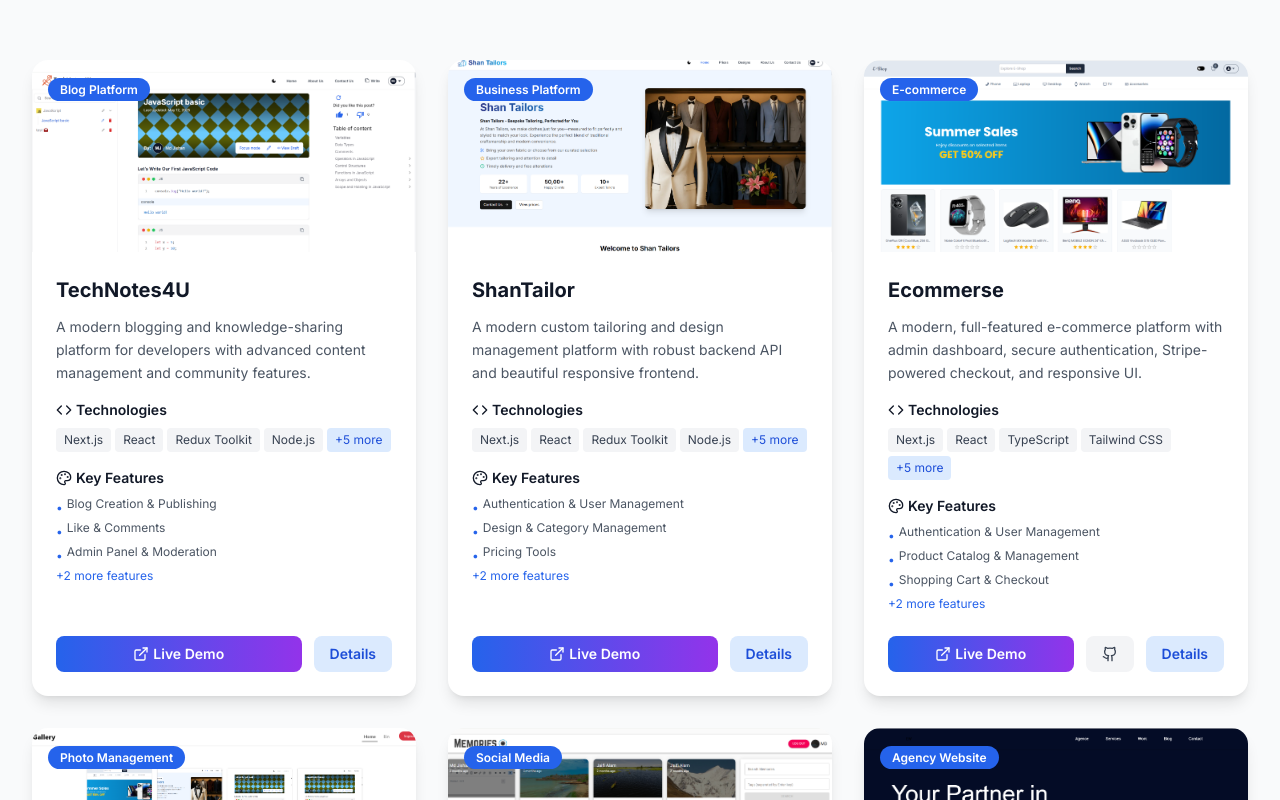
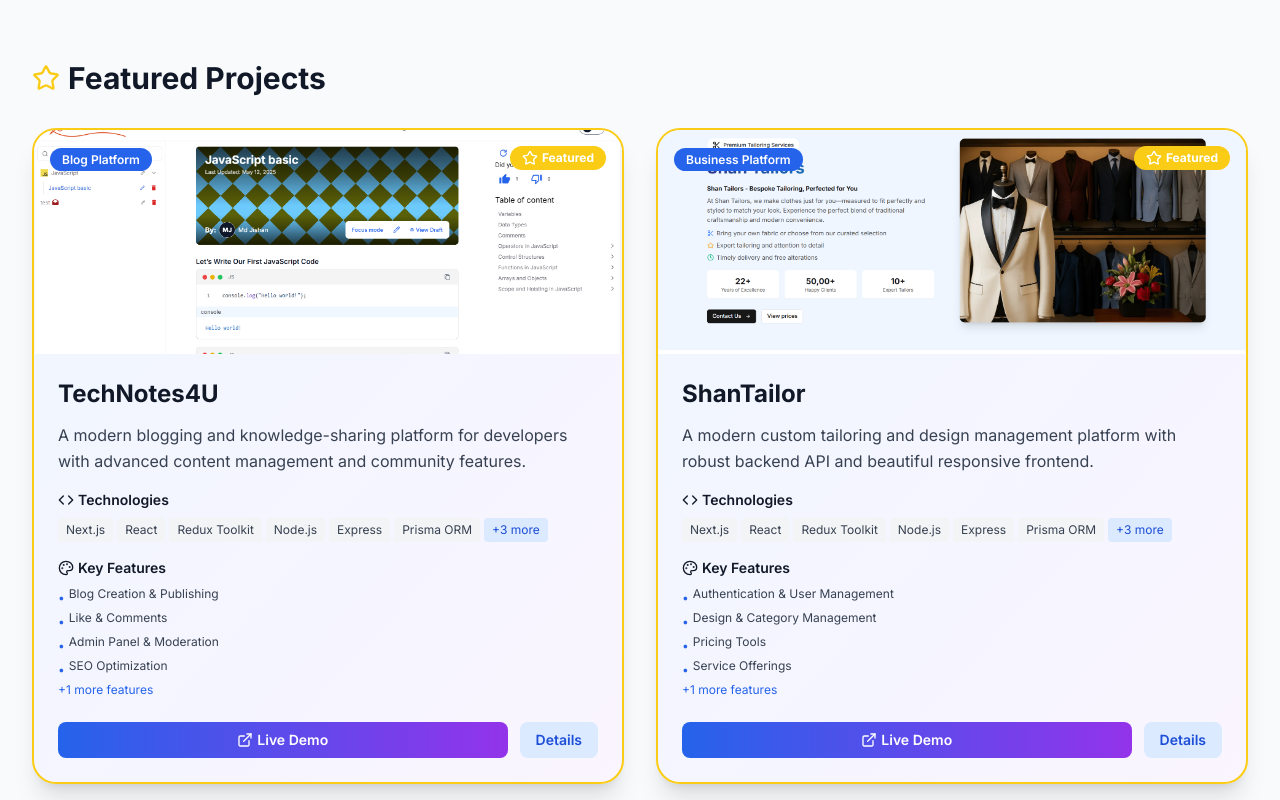
Before and after one commit to md-jishan-ansari/portfolio, a Next.js app: page /projects in a window 1280 px wide. Shown: the part 240-1040 px from the top of the page. Built offline with nearby package versions, Linux system fonts and the light colour scheme.

Commit message:
now featured porjects and others porjects are now separated

```diff
--- a/src/components/Projects.tsx
+++ b/src/components/Projects.tsx
@@ -2,7 +2,7 @@
 
 import { motion } from 'framer-motion';
 import { useScrollAwareInView } from '@/lib/hooks/useScrollAwareInView';
-import { ExternalLink, Github, Code, Palette, Mail } from 'lucide-react';
+import { ExternalLink, Github, Code, Palette, Mail, Star } from 'lucide-react';
 import Image from 'next/image';
 
 const Projects = () => {
@@ -15,6 +15,7 @@ const Projects = () => {
     {
       slug: "technotes4u",
       title: "TechNotes4U",
+      featured: true,
       description: "A modern blogging and knowledge-sharing platform for developers with advanced content management and community features.",
       image: "/images/technotes4u.png",
       liveUrl: "https://technotes4u.com/",
@@ -25,6 +26,7 @@ const Projects = () => {
     {
       slug: "shantailor",
       title: "ShanTailor",
+      featured: true,
       description: "A modern custom tailoring and design management platform with robust backend API and beautiful responsive frontend.",
       image: "/images/shantailors.png",
       liveUrl: "http://shantailors.in",
@@ -78,6 +80,9 @@ const Projects = () => {
     }
   ];
 
+  const featuredProjects = projects.filter(p => p.featured);
+  const otherProjects = projects.filter(p => !p.featured);
+
   const containerVariants = {
     hidden: { opacity: 0 },
     visible: {
@@ -110,7 +115,7 @@ const Projects = () => {
           className="text-center mb-16"
         >
           <h2 className="text-3xl md:text-4xl lg:text-5xl font-bold mb-6">
-            Featured <span className="gradient-text">Projects</span>
+            <span className="gradient-text">Projects</span>
           </h2>
           <div className="w-24 h-1 bg-gradient-to-r from-blue-600 to-purple-600 mx-auto rounded-full" />
           <p className="text-lg text-gray-600 dark:text-gray-300 mt-6 max-w-3xl mx-auto">
@@ -119,13 +124,173 @@ const Projects = () => {
           </p>
         </motion.div>
 
+        {/* Featured Projects Section */}
+        {featuredProjects.length > 0 && (
+          <section className="mb-20">
+            <motion.h3
+              initial={{ opacity: 0, y: 30 }}
+              animate={inView ? { opacity: 1, y: 0 } : { opacity: 0, y: 30 }}
+              transition={{ duration: 0.8 }}
+              className="text-2xl md:text-3xl font-bold mb-8 flex items-center gap-2"
+            >
+              <Star className="h-7 w-7 text-yellow-400" />
+              Featured Projects
+            </motion.h3>
+            <motion.div
+              initial="hidden"
+              animate={inView ? "visible" : "hidden"}
+              variants={containerVariants}
+              className="grid md:grid-cols-2 gap-8"
+            >
+              {featuredProjects.map((project) => (
+                <motion.div
+                  key={project.title}
+                  variants={itemVariants}
+                  className="bg-gradient-to-br from-blue-50 to-purple-50 dark:from-blue-900/40 dark:to-purple-900/40 border-2 border-yellow-400 dark:border-yellow-500 rounded-3xl shadow-xl hover:shadow-2xl transition-all duration-300 overflow-hidden group relative"
+                >
+                  {/* Featured Badge */}
+                  <span className="absolute top-4 right-4 px-3 py-1 bg-yellow-400 text-white text-xs font-bold rounded-full z-10 flex items-center gap-1">
+                    <Star className="h-4 w-4" /> Featured
+                  </span>
+                  {/* Project Image */}
+                  <div className="relative overflow-hidden">
+                    <motion.a
+                      href={`/projects/${project.slug}`}
+                      whileHover={{ scale: 1.02 }}
+                      whileTap={{ scale: 0.98 }}
+                      className="block cursor-pointer"
+                    >
+                      <Image
+                        src={project.image}
+                        alt={project.title}
+                        width="600"
+                        height="350"
+                        className="w-full h-56 object-cover group-hover:scale-105 transition-transform duration-300"
+                        unoptimized
+                      />
+                    </motion.a>
+                    <div className="absolute top-4 left-4">
+                      <span className="px-3 py-1 bg-blue-600 text-white text-xs font-semibold rounded-full">
+                        {project.category}
+                      </span>
+                    </div>
+                  </div>
+                  {/* Project Content */}
+                  <div className="p-6 flex flex-col h-full">
+                    <motion.a
+                      href={`/projects/${project.slug}`}
+                      whileHover={{ scale: 1.02 }}
+                      whileTap={{ scale: 0.98 }}
+                      className="cursor-pointer"
+                    >
+                      <h3 className="text-2xl font-bold text-gray-900 dark:text-white mb-3 hover:text-blue-600 dark:hover:text-blue-400 transition-colors duration-300">
+                        {project.title}
+                      </h3>
+                    </motion.a>
+                    <p className="text-gray-700 dark:text-gray-200 text-base mb-4 leading-relaxed">
+                      {project.description}
+                    </p>
+                    {/* Technologies */}
+                    <div className="mb-4">
+                      <h4 className="text-sm font-semibold text-gray-900 dark:text-white mb-2 flex items-center">
+                        <Code className="h-4 w-4 mr-1" />
+                        Technologies
+                      </h4>
+                      <div className="flex flex-wrap gap-1">
+                        {project.technologies.slice(0, 6).map((tech) => (
+                          <span
+                            key={tech}
+                            className="px-2 py-1 bg-gray-100 dark:bg-gray-700 text-gray-700 dark:text-gray-300 text-xs rounded"
+                          >
+                            {tech}
+                          </span>
+                        ))}
+                        {project.technologies.length > 6 && (
+                          <span className="px-2 py-1 bg-blue-100 dark:bg-blue-900/30 text-blue-700 dark:text-blue-300 text-xs rounded">
+                            +{project.technologies.length - 6} more
+                          </span>
+                        )}
+                      </div>
+                    </div>
+                    {/* Key Features */}
+                    <div className="mb-6">
+                      <h4 className="text-sm font-semibold text-gray-900 dark:text-white mb-2 flex items-center">
+                        <Palette className="h-4 w-4 mr-1" />
+                        Key Features
+                      </h4>
+                      <ul className="space-y-1">
+                        {project.features.slice(0, 4).map((feature, idx) => (
+                          <li key={idx} className="text-gray-700 dark:text-gray-200 text-xs flex items-start">
+                            <span className="text-blue-600 dark:text-blue-400 mr-1 mt-1">•</span>
+                            {feature}
+                          </li>
+                        ))}
+                        {project.features.length > 4 && (
+                          <li className="text-blue-600 dark:text-blue-400 text-xs">
+                            +{project.features.length - 4} more features
+                          </li>
+                        )}
+                      </ul>
+                    </div>
+                    {/* Project Links */}
+                    <div className="flex flex-wrap gap-3">
+                      <motion.a
+                        href={project.liveUrl}
+                        target="_blank"
+                        rel="noopener noreferrer"
+                        whileHover={{ scale: 1.05 }}
+                        whileTap={{ scale: 0.95 }}
+                        className="flex-1 bg-gradient-to-r min-w-[150px] from-blue-600 to-purple-600 text-white text-sm font-semibold py-2 px-4 rounded-lg text-center hover:shadow-lg transition-all duration-300 flex items-center justify-center"
+                      >
+                        <ExternalLink className="h-4 w-4 mr-1" />
+                        Live Demo
+                      </motion.a>
+                      {project?.githubUrl && (
+                        <motion.a
+                          href={project.githubUrl}
+                          target="_blank"
+                          rel="noopener noreferrer"
+                          whileHover={{ scale: 1.05 }}
+                          whileTap={{ scale: 0.95 }}
+                          className="bg-gray-100 dark:bg-gray-700 text-gray-700 dark:text-gray-300 text-sm font-semibold py-2 px-4 rounded-lg hover:bg-gray-200 dark:hover:bg-gray-600 transition-all duration-300 flex items-center justify-center"
+                        >
+                          <Github className="h-4 w-4" />
+                        </motion.a>
+                      )}
+                      <motion.a
+                        href={`/projects/${project.slug}`}
+                        whileHover={{ scale: 1.05 }}
+                        whileTap={{ scale: 0.95 }}
+                        className="ml-auto bg-blue-100 dark:bg-blue-900/30 text-blue-700 dark:text-blue-300 text-sm font-semibold py-2 px-4 rounded-lg hover:bg-blue-200 dark:hover:bg-blue-800 transition-all duration-300 flex items-center justify-center"
+                      >
+                        Details
+                      </motion.a>
+                    </div>
+                  </div>
+                </motion.div>
+              ))}
+            </motion.div>
+          </section>
+        )}
+
+        {/* Other Projects Section */}
+        {otherProjects.length > 0 && (
+          <section>
+            <motion.h3
+              initial={{ opacity: 0, y: 30 }}
+              animate={inView ? { opacity: 1, y: 0 } : { opacity: 0, y: 30 }}
+              transition={{ duration: 0.8 }}
+              className="text-2xl md:text-3xl font-bold mb-8"
+            >
+              Other Projects
+            </motion.h3>
             <motion.div
               initial="hidden"
               animate={inView ? "visible" : "hidden"}
               variants={containerVariants}
               className="grid md:grid-cols-2 lg:grid-cols-3 gap-8"
             >
-          {projects.map((project) => (
+              {otherProjects.map((project) => (
                 <motion.div
                   key={project.title}
                   variants={itemVariants}
@@ -154,7 +319,6 @@ const Projects = () => {
                       </span>
                     </div>
                   </div>
-
                   {/* Project Content */}
                   <div className="p-3 sm:p-6 flex flex-col h-[calc(100%-12rem)]">
                     <motion.a
@@ -170,7 +334,6 @@ const Projects = () => {
                     <p className="text-gray-600 dark:text-gray-300 text-sm mb-4 leading-relaxed">
                       {project.description}
                     </p>
-
                     {/* Technologies */}
                     <div className="mb-4">
                       <h4 className="text-sm font-semibold text-gray-900 dark:text-white mb-2 flex items-center">
@@ -193,7 +356,6 @@ const Projects = () => {
                         )}
                       </div>
                     </div>
-
                     {/* Key Features */}
                     <div className="mb-6">
                       <h4 className="text-sm font-semibold text-gray-900 dark:text-white mb-2 flex items-center">
@@ -214,7 +376,6 @@ const Projects = () => {
                         )}
                       </ul>
                     </div>
-
                     {/* Project Links */}
                     <div className="flex flex-wrap gap-3 mt-auto">
                       <motion.a
@@ -240,7 +401,6 @@ const Projects = () => {
                           <Github className="h-4 w-4" />
                         </motion.a>
                       )}
-
                       <motion.a
                         href={`/projects/${project.slug}`}
                         whileHover={{ scale: 1.05 }}
@@ -254,6 +414,8 @@ const Projects = () => {
                 </motion.div>
               ))}
             </motion.div>
+          </section>
+        )}
 
         {/* Call to Action */}
         <motion.div
```
Lines whose indentation alone changed are shown as unchanged.
